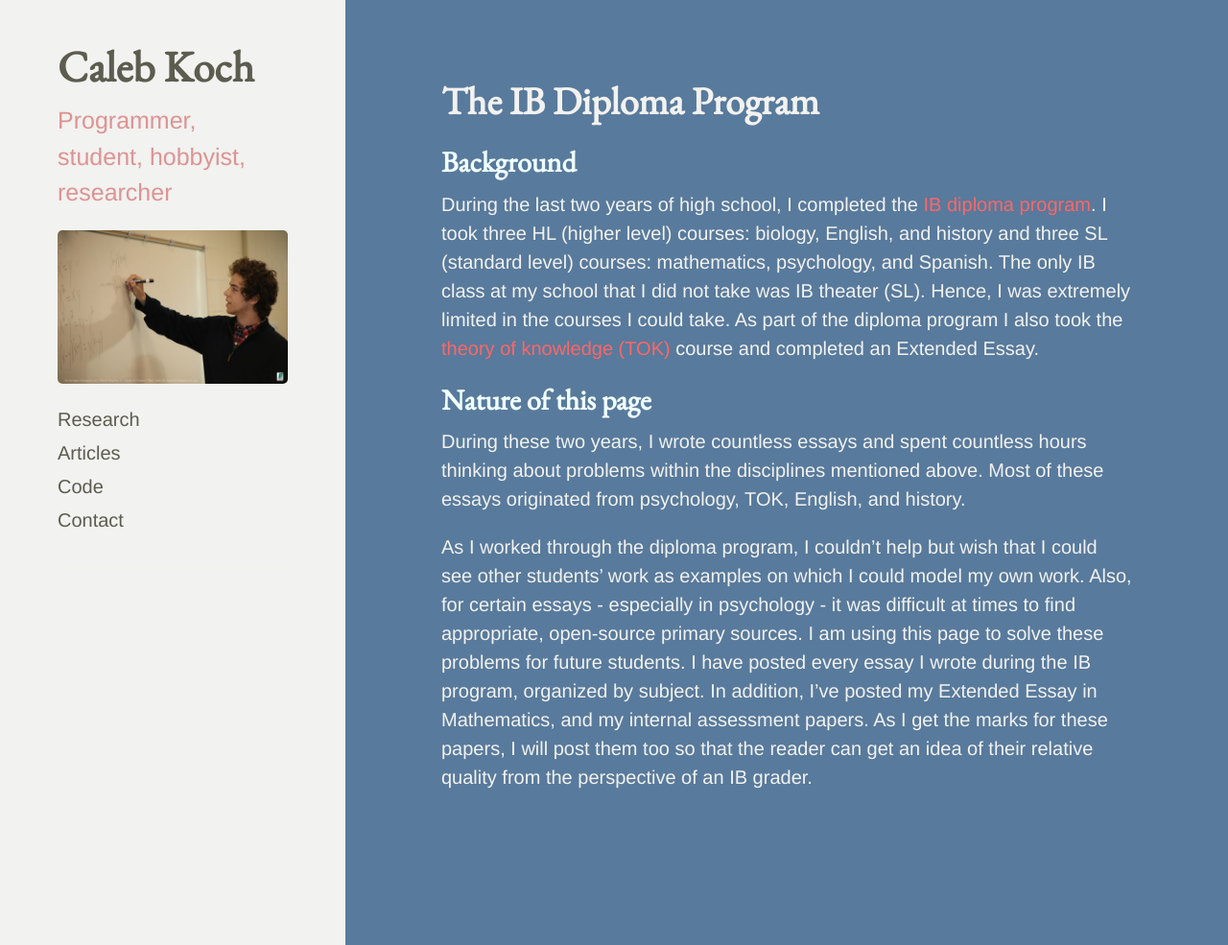
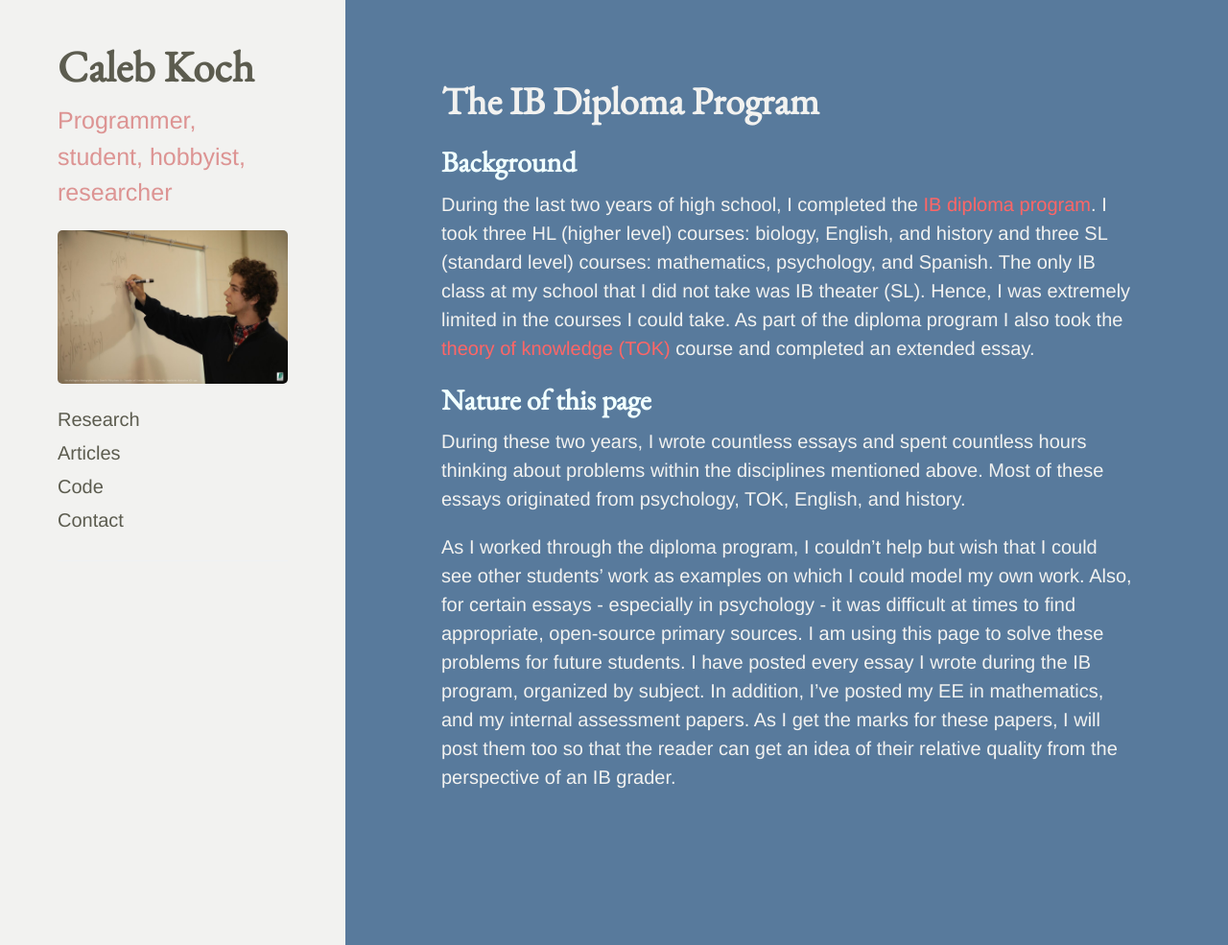
Before and after one commit to cakoch10/cakoch10.github.io, a Jekyll site: the page built from IB.md, in a window 1280 px wide and 985 px high. Shown: the whole window at 96% size. Built offline with Jekyll 4.4.1, drawn with Linux system fonts in a browser that asks for light colours.

Commit message:
Update IB.md

```diff
--- a/IB.md
+++ b/IB.md
@@ -6,7 +6,7 @@ title: The IB Diploma Program
 <h2>Background</h2>
 
 <span style="color:#f2f2f0">
-During the last two years of high school, I completed the [IB diploma program](https://en.wikipedia.org/wiki/IB_Diploma_Programme). I took three HL (higher level) courses: biology, English, and history and three SL (standard level) courses: mathematics, psychology, and Spanish. The only IB class at my school that I did not take was IB theater (SL). Hence, I was extremely limited in the courses I could take. As part of the diploma program I also took the [theory of knowledge (TOK)](https://en.wikipedia.org/wiki/Theory_of_knowledge_(IB_course)) course and completed an Extended Essay.
+During the last two years of high school, I completed the [IB diploma program](https://en.wikipedia.org/wiki/IB_Diploma_Programme). I took three HL (higher level) courses: biology, English, and history and three SL (standard level) courses: mathematics, psychology, and Spanish. The only IB class at my school that I did not take was IB theater (SL). Hence, I was extremely limited in the courses I could take. As part of the diploma program I also took the [theory of knowledge (TOK)](https://en.wikipedia.org/wiki/Theory_of_knowledge_(IB_course)) course and completed an extended essay.
 </span>
 
 <h2>Nature of this page</h2>
@@ -16,5 +16,5 @@ During these two years, I wrote countless essays and spent countless hours think
 </span>
 
 <span style="color:#f2f2f0">
-As I worked through the diploma program, I couldn't help but wish that I could see other students' work as examples on which I could model my own work. Also, for certain essays - especially in psychology - it was difficult at times to find appropriate, open-source primary sources. I am using this page to solve these problems for future students. I have posted every essay I wrote during the IB program, organized by subject. In addition, I've posted my Extended Essay in Mathematics, and my internal assessment papers. As I get the marks for these papers, I will post them too so that the reader can get an idea of their relative quality from the perspective of an IB grader.
+As I worked through the diploma program, I couldn't help but wish that I could see other students' work as examples on which I could model my own work. Also, for certain essays - especially in psychology - it was difficult at times to find appropriate, open-source primary sources. I am using this page to solve these problems for future students. I have posted every essay I wrote during the IB program, organized by subject. In addition, I've posted my EE in mathematics, and my internal assessment papers. As I get the marks for these papers, I will post them too so that the reader can get an idea of their relative quality from the perspective of an IB grader.
 </span>
```
